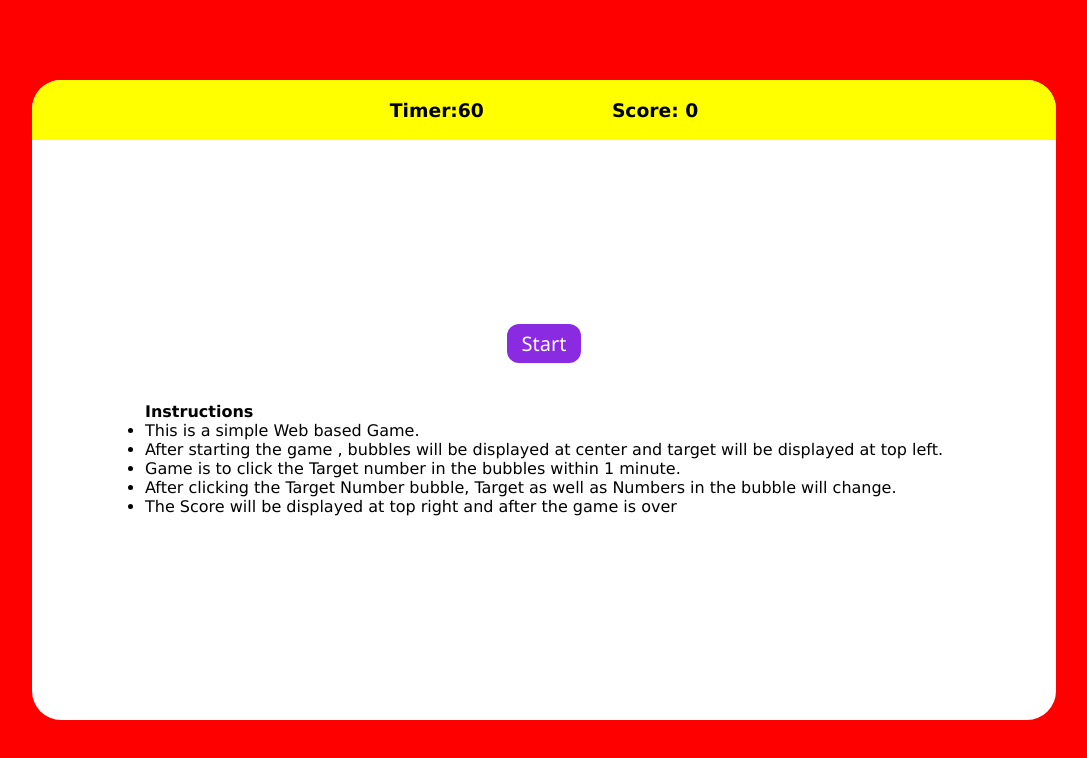
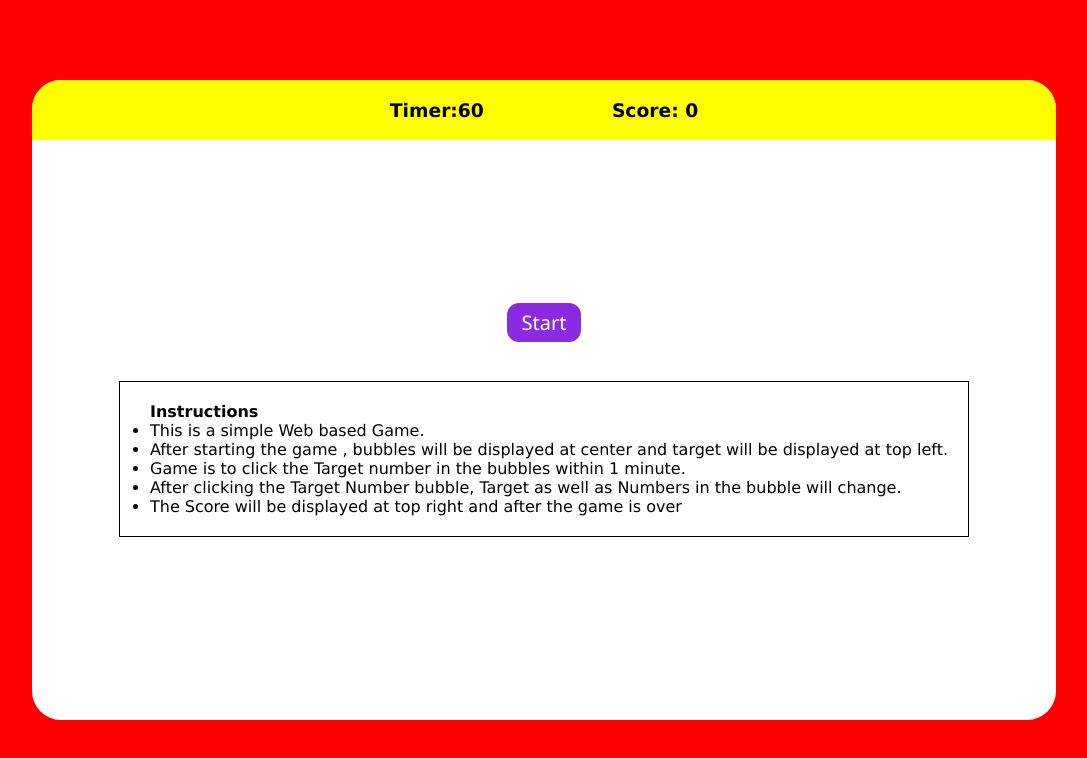
Before and after one commit to prabhjot-arora31/bubble_game, a plain HTML site: page index.html in a window 1280 px wide. Shown: the whole page, without its empty margins (96-1183 px from the left). Drawn offline with Linux system fonts and the light colour scheme.

Commit message:
Update styles.css

```diff
--- a/styles.css
+++ b/styles.css
@@ -11,14 +11,21 @@
   display: flex;
   justify-content: center;
   align-items: center;
+  gap: 25px;
+  flex-direction: column;
   overflow: hidden;
   background-color: red;
 }
+.instructions {
+  border: 1px solid black;
+  padding: 20px;
+  padding-left: 30px;
+}
 .inner {
   width: 80vw;
+  overflow: hidden;
   height: 80vh;
   border-radius: 29px;
-  overflow: hidden;
   background-color: white;
 }
 .top {
```
